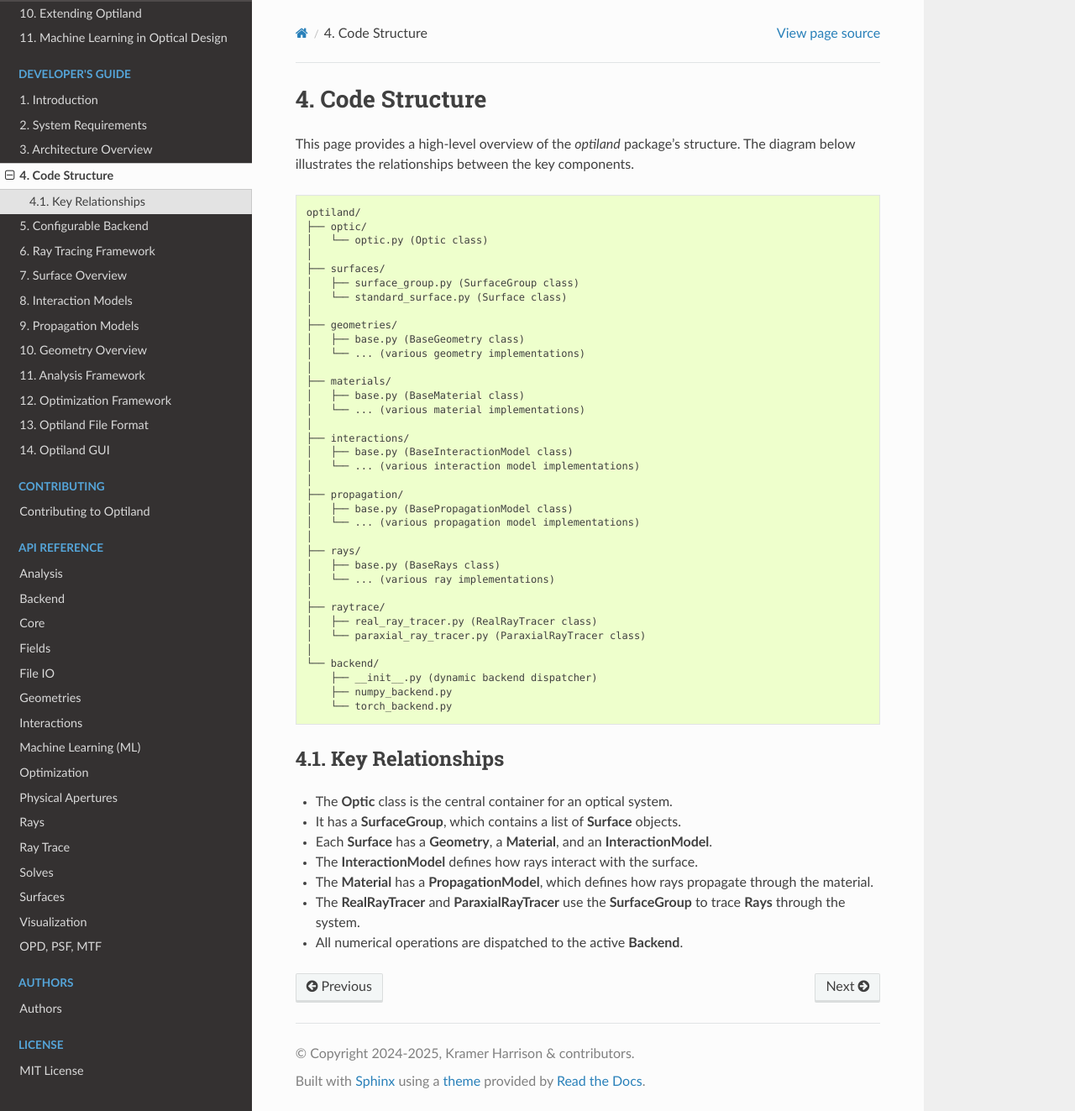
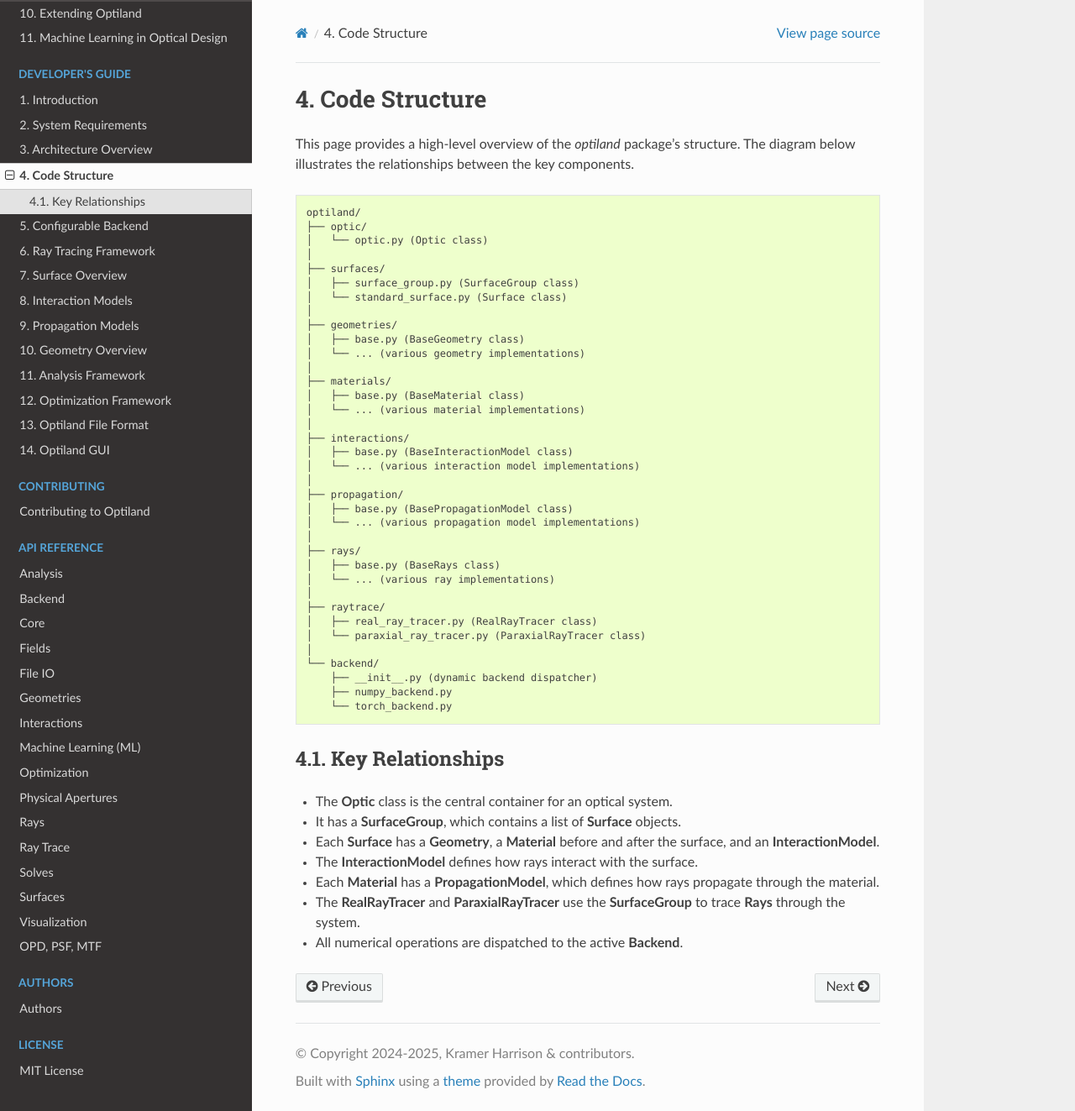
Before and after one commit to HarrisonKramer/optiland, a Sphinx documentation site: the page built from docs/developers_guide/code_structure.rst, in a window 1280 px wide and 1323 px high. Shown: the whole window at 84% size. Built offline with Sphinx 7.4.7 and the Read the Docs theme 3.1.0, drawn with Linux system fonts in a browser that asks for light colours; pages that are not in the unit, such as notebooks, are missing from menus.

Commit message:
docs: Update code structure and geometry overview for clarity; fix GRIN capitalization in propagation models

```diff
--- a/docs/developers_guide/code_structure.rst
+++ b/docs/developers_guide/code_structure.rst
@@ -49,8 +49,8 @@
 
 - The **Optic** class is the central container for an optical system.
 - It has a **SurfaceGroup**, which contains a list of **Surface** objects.
-- Each **Surface** has a **Geometry**, a **Material**, and an **InteractionModel**.
+- Each **Surface** has a **Geometry**, a **Material** before and after the surface, and an **InteractionModel**.
 - The **InteractionModel** defines how rays interact with the surface.
-- The **Material** has a **PropagationModel**, which defines how rays propagate through the material.
+- Each **Material** has a **PropagationModel**, which defines how rays propagate through the material.
 - The **RealRayTracer** and **ParaxialRayTracer** use the **SurfaceGroup** to trace **Rays** through the system.
 - All numerical operations are dispatched to the active **Backend**.
--- a/docs/developers_guide/geometry_overview.rst
+++ b/docs/developers_guide/geometry_overview.rst
@@ -47,6 +47,7 @@
 Optiland includes a wide range of built-in geometries:
 
 - **Standard**: Handles spherical and conic surfaces.
+- **Planes**: Flat surfaces with infinite or finite extent.
 - **EvenAsphere**: Described by polynomial terms for deviations from a sphere.
 - **OddAsphere**: Similar to even aspheres but with additional terms for odd powers.
 - **Biconic**: A surface with different radii and conic constants in x and y.
--- a/docs/developers_guide/propagation_models.rst
+++ b/docs/developers_guide/propagation_models.rst
@@ -17,7 +17,7 @@
 
 The `Homogeneous` model is used for materials with a uniform refractive index. It's the most common propagation model.
 
-Grin
-----
+GRIN - gradient-index
+---------------------
 
-The `Grin` model is used for gradient-index materials, where the refractive index varies with position.
+The `GRIN` model is used for gradient-index materials, where the refractive index varies with position.
```
